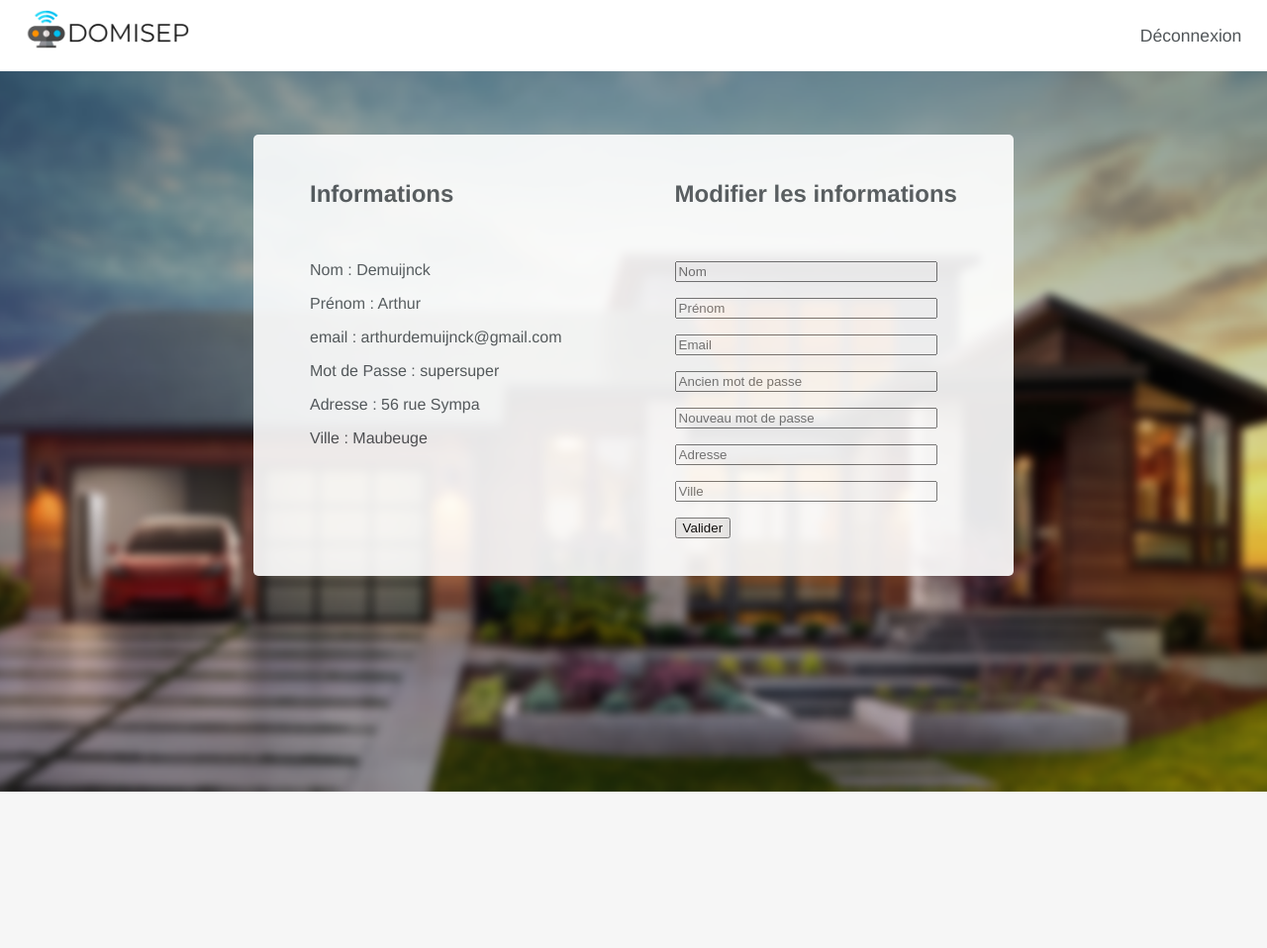
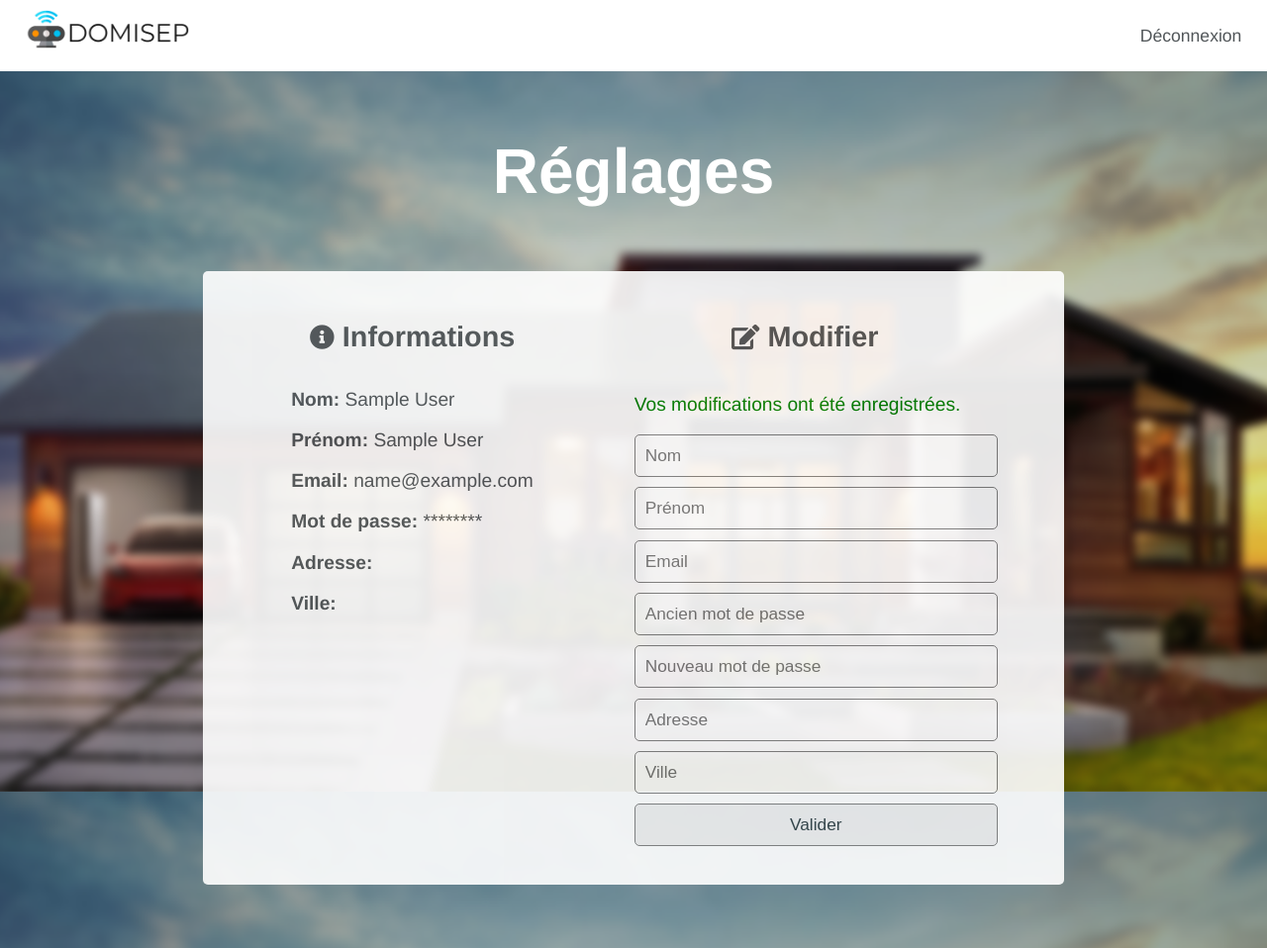
Before and after one commit to luquf/jalapp, a PHP site: page /views/user_settings.php?error=1 in a window 1280 px wide. Shown: the whole page at 99% size. Before the commit the page ends 800 px from the top, so only its background shows below. Run offline with PHP 8.4, Linux system fonts and the light colour scheme; the visitor is signed in with stand-in values (Sample User, id 1); some libraries are stand-ins or nearby versions.

Commit message:
user settings done

```diff
--- a/models/user.php
+++ b/models/user.php
@@ -15,7 +15,7 @@
 // returns a user according to the $id given in parameter
 function getUserByID($id) {
     $db = connectDB();
-    $stmt = $db->prepare('SELECT * FROM `utilisateurs` WHERE id=?');
+    $stmt = $db->prepare('SELECT * FROM `utilisateurs` WHERE cle=?');
     $stmt->execute(array($id));
     $data = $stmt->fetchAll(PDO::FETCH_NUM);
     return $data;
@@ -125,7 +125,7 @@
 
 function setNom($nom, $id) {
     $db = connectDB();
-    $stmt = $db->prepare('UPDATE `utilisateurs` SET nom=:nom where $cle=:id');
+    $stmt = $db->prepare('UPDATE `utilisateurs` SET nom=:nom WHERE cle=:id');
     $stmt->bindParam(':nom', $nom);
     $stmt->bindParam(':id', $id);
     $data = $stmt->execute();
@@ -134,16 +134,17 @@
 
 function setPrenom($prenom, $id) {
     $db = connectDB();
-    $stmt = $db->prepare('UPDATE `utilisateurs` SET prenom=:prenom where $cle=:id');
+    $stmt = $db->prepare('UPDATE `utilisateurs` SET prenom=:prenom WHERE cle=:id');
     $stmt->bindParam(':prenom', $prenom);
     $stmt->bindParam(':id', $id);
     $data = $stmt->execute();
+    var_dump($data);
     return $data;
 }
 
 function setAdresse($adresse, $id) {
     $db = connectDB();
-    $stmt = $db->prepare('UPDATE `utilisateurs` SET adresse=:adresse where $cle=:id');
+    $stmt = $db->prepare('UPDATE `utilisateurs` SET adresse=:adresse WHERE cle=:id');
     $stmt->bindParam(':adresse', $adresse);
     $stmt->bindParam(':id', $id);
     $data = $stmt->execute();
@@ -152,7 +153,7 @@
 
 function setEmail($email, $id) {
     $db = connectDB();
-    $stmt = $db->prepare('UPDATE `utilisateurs` SET email=:email where $cle=:id');
+    $stmt = $db->prepare('UPDATE `utilisateurs` SET email=:email WHERE cle=:id');
     $stmt->bindParam(':email', $email);
     $stmt->bindParam(':id', $id);
     $data = $stmt->execute();
@@ -161,7 +162,7 @@
 
 function setVille($ville, $id) {
     $db = connectDB();
-    $stmt = $db->prepare('UPDATE `utilisateurs` SET ville=:ville where $cle=:id');
+    $stmt = $db->prepare('UPDATE `utilisateurs` SET ville=:ville WHERE cle=:id');
     $stmt->bindParam(':ville', $ville);
     $stmt->bindParam(':id', $id);
     $data = $stmt->execute();
@@ -170,7 +171,7 @@
 
 function isNew($email) {
     $db = connectDB();
-    $stmt = $db->prepare('UPDATE `utilisateurs` SET ville=:ville where $cle=:id');
+    $stmt = $db->prepare('UPDATE `utilisateurs` SET ville=:ville WHERE cle=:id');
     $stmt->bindParam(':ville', $ville);
     $stmt->bindParam(':id', $id);
     $data = $stmt->execute();
--- a/public/css/inscription.css
+++ b/public/css/inscription.css
@@ -1,4 +1,4 @@
-@media only screen and (min-width: 10px) {
+@media only screen and (min-width: 300px) {
 
 	body
 	{
--- a/public/css/user_settings.css
+++ b/public/css/user_settings.css
@@ -53,12 +53,39 @@
 
 	}
 
+	.input {
+		padding: 10px;
+		border-radius: 5px;
+		width: 100%;
+		border: none;
+		color: #304045;
+		border: 1px solid grey;
+		font-size: 0.9em;
+		box-sizing: content-box;
+		display: inline-block;
+		margin-top: 3%;
+		display: block;
+		margin-left: auto;
+		margin-right: auto;
+	}
+
+	#slogan h1
+	{
+		font-size: 4em;
+		font-weight: bold;
+		text-align: center;
+		color : #ffffff;
+		margin-top : 5%;
+		margin-bottom : 5%;
+
+	}
+
 	#tableau
 	{
 		background-color: #ffffff;
 		margin-top: 5%;
-	margin-left: 20%;
-	margin-right: 20%;
+		margin-left: 16%;
+		margin-right: 16%;
 		opacity: 0.9;
 		display: flex;
 		flex-wrap:wrap;
@@ -66,18 +93,28 @@
 		padding-top: 2%;
 		padding-bottom: 3%;
 		border-radius : 5px;
+		margin-bottom: 5%;
+		padding-right: 3%;
+		padding-left: 3%;
 	}
-#tableau .infos
+	.infos
 	{
-	margin-left: 5%;
-	margin-right:5%;
+		margin-left: auto;
+		margin-right:auto;
 		opacity: 1;
+		font-size: 1.2em;
 
 	}
-#tableau .modif_infos
+	.modif_infos
 	{
-	margin-left: 5%;
-	margin-right: 5%;
+		margin-left: auto;
+		margin-right:auto;
 		opacity: 1;
+		font-size: 1.2em;
+	}
+
+	.titre {
+		padding-bottom: 5%;
+		text-align: center;
 	}
 }
--- a/views/accueil.php
+++ b/views/accueil.php
@@ -11,7 +11,7 @@
 	<div id="bandeau">
 			<div class="logo">
 
-					<a href="accueil.php" style="text-decoration:none"> <img src="../public/assets/logo.png" alt = "Logo Domisep" id="logo" title = "Logo Domisep" />
+					<a href="domicile.php" style="text-decoration:none"> <img src="../public/assets/logo.png" alt = "Logo Domisep" id="logo" title = "Logo Domisep" />
 
 			</div>
 
--- a/views/admin_interface.php
+++ b/views/admin_interface.php
@@ -21,12 +21,12 @@
 
     <div id="bandeau">
 				<div class="logo">
-					<a href="accueil.php"> <img id="logo" src="../public/assets/logo.png" alt = "Logo Domisep" title = "Logo Domisep" />
+					<a href="domicile.php"> <img id="logo" src="../public/assets/logo.png" alt = "Logo Domisep" title = "Logo Domisep" />
 				</div>
 
                 <div class="bandeau_droite">
                     <a href="admin_reglages.php" class="parametres"> Paramètres </a>
-                    <a href="accueil.php" class="deconnexion"> Déconnexion </a>
+                    <a href="inscription.php" class="deconnexion"> Déconnexion </a>
                 </div>
 
 
--- a/views/admin_reglages.php
+++ b/views/admin_reglages.php
@@ -21,12 +21,12 @@
 		<div id="bandeau">
 			<div class="logo">
 
-					<a href="accueil.php"> <img src="../public/assets/logo.png" id ="logo" alt = "Logo Domisep" title = "Logo Domisep"  />
+					<a href="domicile.php"> <img src="../public/assets/logo.png" id ="logo" alt = "Logo Domisep" title = "Logo Domisep"  />
 
 			</div>
 			<div class="bandeau-droite">
 
-					<a href= "accueil.php" class = "deconnexion">Déconnexion </a>
+					<a href= "inscription.php" class = "deconnexion">Déconnexion </a>
 
 			</div>
         </div>
--- a/views/aide_accueil.php
+++ b/views/aide_accueil.php
@@ -11,7 +11,7 @@
 		<div id="bandeau">
 			<div class="logo">
 
-					<a href="accueil.php" style="text-decoration:none"> <img src="../public/assets/logo.png" id = "logo" alt = "Logo Domisep" title = "Logo Domisep" />
+					<a href="domicile.php" style="text-decoration:none"> <img src="../public/assets/logo.png" id = "logo" alt = "Logo Domisep" title = "Logo Domisep" />
 
 			</div>
 
--- a/views/ajoutdomicile1.php
+++ b/views/ajoutdomicile1.php
@@ -25,7 +25,7 @@
 		<div id="bandeau">
 
 			<div class="logo">
-				<a href="accueil.php"> <img id="logo" src="../public/assets/logo.png" alt = "Logo Domisep" title = "Logo Domisep" />
+				<a href="domicile.php"> <img id="logo" src="../public/assets/logo.png" alt = "Logo Domisep" title = "Logo Domisep" />
 			</div>
 
 			<div id="bandeau_droite">
--- a/views/capteurs_admin.php
+++ b/views/capteurs_admin.php
@@ -21,7 +21,7 @@
 		<div id="bandeau">
 			<div class="logo">
 
-					<a href="accueil.php"> <img src="../public/assets/logo.png" alt = "Logo Domisep" title = "Logo Domisep" id="logo"/>
+					<a href="domicile.php"> <img src="../public/assets/logo.png" alt = "Logo Domisep" title = "Logo Domisep" id="logo"/>
 
 			</div>
 
--- a/views/inscription.php
+++ b/views/inscription.php
@@ -19,7 +19,7 @@
 		<div id="bandeau">
 			<div class="logo">
 
-					<a href="accueil.php"> <img src="../public/assets/logo.png" alt = "Logo Domisep" id="logo" title = "Logo Domisep"/>
+					<a href="domicile.php"> <img src="../public/assets/logo.png" alt = "Logo Domisep" id="logo" title = "Logo Domisep"/>
 
 			</div>
 
--- a/views/piece1.php
+++ b/views/piece1.php
@@ -27,13 +27,13 @@
 		<div id="bandeau">
 			<div class="logo">
 
-					<a href="accueil.php"> <img src="../public/assets/logo.png" alt = "Logo Domisep" id="logo" title = "Logo Domisep"  />
+					<a href="domicile.php"> <img src="../public/assets/logo.png" alt = "Logo Domisep" id="logo" title = "Logo Domisep"  />
 
 			</div>
 
 			<div class="bandeau-droite">
 
-                    <a href= "Deconnexion.php"  class = "deconnexion" >Déconnexion</a>
+                    <a href= "inscription.php"  class = "deconnexion" >Déconnexion</a>
 					<a href= "aide_accueil.php" class = "aide">Aide </a>
 
             </div>
--- a/views/user_settings.php
+++ b/views/user_settings.php
@@ -14,79 +14,83 @@
 		<meta charset="utf-8"/>
         <link rel="stylesheet" href="../public/css/user_settings.css" />
         <link rel="icon" type="image/png" href="../public/assets/favicon.png" />
-		<title>Domisep : Accueil</title>
+        <link rel="stylesheet" href="https://use.fontawesome.com/releases/v5.5.0/css/all.css" integrity="sha384-B4dIYHKNBt8Bc12p+WXckhzcICo0wtJAoU8YZTY5qE0Id1GSseTk6S+L3BlXeVIU" crossorigin="anonymous">
+		<title>Domisep : Réglages</title>
 	</head>
 
 	<body>
 		<div id="bandeau">
 			<div class="logo">
 
-					<a href="accueil.php"> <img src="../public/assets/logo.png" alt = "Logo Domisep" id = "logo" title = "Logo Domisep"/>
+					<a href="domicile.php"> <img src="../public/assets/logo.png" alt = "Logo Domisep" id = "logo" title = "Logo Domisep"/>
 			</div>
 
 			<div class="bandeau-droite">
-				<a href= "accueil.php" class= "deconnexion"> Déconnexion </a>
+				<a href= "inscription.php" class= "deconnexion"> Déconnexion </a>
 			</div>
         </div>
 
+        <div id="slogan">
+			<h1>
+				Réglages
+			</h1>
+		</div>
+
         <div id="tableau" >
             <div class="infos">
-                <h2>
-                    Informations
+                <h2 class="titre">
+                    <i class="fa fa-info-circle fa-sm"></i> Informations
                 </h2>
-</br>
+                <?php
+                require __DIR__.'/../models/user.php';
+                $user = getUserByID($_SESSION['user_id']);
+                ?>
                         <p>
-                            Nom : Demuijnck
+                            <b>Nom: </b><?php echo $user[0][1]?>
                         </p>
                         <p>
-                            Prénom : Arthur
+                        <b>Prénom: </b> <?php echo $user[0][2]?>
                         </p>
 
                         <p>
-                            email : arthurdemuijnck@gmail.com
+                        <b>Email: </b> <?php echo $user[0][3]?>
                         </p>
                         <p>
-                            Mot de Passe : supersuper
+                        <b>Mot de passe: </b> ********
                         </p>
                         <p>
-                            Adresse : 56 rue Sympa
+                        <b>Adresse: </b> <?php echo $user[0][5]?>
                         </p>
                         <p>
-                            Ville : Maubeuge
+                        <b>Ville: </b><?php echo $user[0][6]?>
                         </p>
 
                 </div>
             <div class="modif_infos">
-                <h2>
-                    Modifier les informations
+                <h2 class="titre">
+                <i class="fa fa-edit fa-sm"></i> Modifier
 
                 </h2>
-                </br>
+                <?php
+                $error = $_GET['error'];
+                if (isset($error)) {
+                    if ($error == "true") {
+                        echo "<p style='color:red;'>Une erreur s'est produite.</p>";
+                    } else {
+                        echo "<p style='color:green;'>Vos modifications ont été enregistrées.</p>";
+                    }
+                }
+                ?>
                 <form method="post" action="../controllers/user_reglage.php">
-
-                        <p>
-                            <input type="name" name="name" id="name" placeholder="Nom" size="30" maxlength="20"/>
-                        </p>
-                        <p>
-                            <input type="surname" name="surname" id="surname" placeholder="Prénom" size="30" maxlength="20"/>
-                        </p>
-                        <p>
-                            <input type="email" name="email" id="email" placeholder="Email" size="30" maxlength="30" />
-                        </p>
-                        <p>
-                            <input type="password" name="old_pass" id="old_pass" placeholder="Ancien mot de passe" size="30" maxlength="20" />
-                        </p>
-                        <p>
-                            <input type="password" name="new_pass" id="new_pass" placeholder="Nouveau mot de passe" size="30" maxlength="20" />
-                        </p>
-                        <p>
-                            <input type="address" name="address" id="address" placeholder="Adresse" size="30" maxlength="20"/>
-                        </p>
-                        <p>
-                            <input type="ville" name="ville" id="ville" placeholder="Ville" size="30" maxlength="20"/>
-                        </p>
-                        <input type="submit" value="Valider"/>
-
+                            <input class="input" type="text" name="name" id="name" placeholder="Nom" size="30" maxlength="40"/>
+                            <input class="input" type="text" name="surname" id="surname" placeholder="Prénom" size="30" maxlength="40"/>
+                            <input class="input" type="email" name="email" id="email" placeholder="Email" size="30" maxlength="40" />
+                            <input class="input" type="password" name="old_pass" id="old_pass" placeholder="Ancien mot de passe" size="30" maxlength="40" />
+                            <input class="input" type="password" name="new_pass" id="new_pass" placeholder="Nouveau mot de passe" size="30" maxlength="40" />
+                            <input class="input" type="text" name="address" id="address" placeholder="Adresse" size="30" maxlength="40"/>
+                            <input class="input" type="text" name="ville" id="ville" placeholder="Ville" size="30" maxlength="40"/>
+                            <input class="input" type="submit" value="Valider"/>
+                </form>
             </div>
 </div>
 
```
Also changed, not shown: controllers/user_reglage.php (+46 -16 lines), public/css/domicile.css (+25 -1 lines), views/domicile.php (+10 -5 lines). Lines whose indentation alone changed are shown as unchanged.
